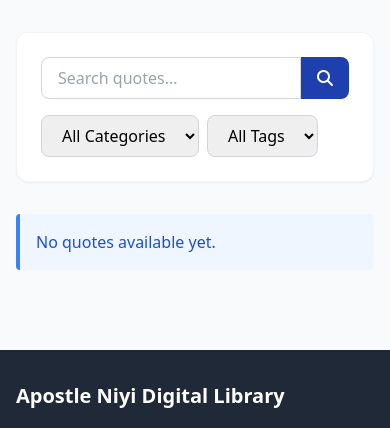
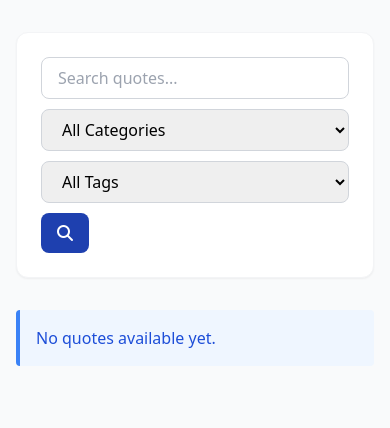
Before and after one commit to JayBeloved/ANDL, a Django app: page /quotes/ in a window 390 px wide. Shown: the part 196-624 px from the top of the page. Run offline with Django 5.2, Linux system fonts and the light colour scheme; data that the repository does not hold is empty; some libraries are stand-ins or nearby versions.

Commit message:
Improves quote search and filtering
Enhances the quote search and filtering functionality on the quotes page.

This commit introduces a more structured search form with dedicated fields for search terms, categories, and tags.
It replaces the previous flexbox layout with a grid layout for improved responsiveness and organization.
The category and tag filters now submit the form directly, streamlining the filtering process.

```diff
--- a/digilib/apps/dashboard/views.py
+++ b/digilib/apps/dashboard/views.py
@@ -16,6 +16,9 @@
 from django.apps import apps
 from django.core.files.storage import FileSystemStorage# digilib/apps/dashboard/views.py
 from django import forms
+from django.conf import settings
+from django.http import FileResponse
+import sqlite3
 
 from django.http import JsonResponse, HttpResponse
 from digilib.apps.core.models import Category, SubCategory
--- a/digilib/templates/core/quotes.html
+++ b/digilib/templates/core/quotes.html
@@ -33,6 +33,34 @@
             grid-template-columns: repeat(auto-fill, minmax(300px, 1fr));
         }
     }
+
+    .search-form {
+        display: grid;
+        grid-template-columns: 2fr 1.25fr 1.25fr 0.5fr;
+        gap: 10px;
+        align-items: center;
+    }
+
+    .search-form .form-group {
+        flex: 1 1 100%;
+        max-width: 100%;
+    }
+
+    .search-form .form-group input,
+    .search-form .form-group select {
+        width: 100%;
+    }
+
+    .search-form .form-group button {
+        flex: auto 0 0;
+        max-width: 100px;
+    }
+
+    @media (max-width: 767px) {
+        .search-form {
+            grid-template-columns: 1fr;
+        }
+    }
 </style>
 {% endblock %}
 
@@ -46,32 +74,32 @@
 
     <!-- Search and Filter -->
     <div class="bg-white rounded-xl shadow-sm border border-gray-100 p-6 mb-8">
-        <div class="flex flex-col md:flex-row md:items-center md:justify-between gap-4">
-            <div class="w-full md:w-1/2">
-                <form method="get" action="" class="flex">
-                    <input type="text" name="search" placeholder="Search quotes..." value="{{ request.GET.search }}" class="w-full px-4 py-2 border border-gray-300 rounded-l-lg focus:outline-none focus:ring-primary focus:border-primary">
-                    <button type="submit" class="px-4 py-2 bg-primary text-white font-medium rounded-r-lg hover:bg-primary-dark transition duration-300">
-                        <i class="fas fa-search"></i>
-                    </button>
-                </form>
+        <form method="get" action="" class="search-form">
+            <div class="form-group">
+                <input type="text" name="search" placeholder="Search quotes..." value="{{ request.GET.search }}" class="w-full px-4 py-2 border border-gray-300 rounded-lg focus:outline-none focus:ring-primary focus:border-primary">
             </div>
-
-            <div class="w-full md:w-1/2 flex flex-wrap gap-2">
-                <select id="category-filter" class="px-4 py-2 border border-gray-300 rounded-lg focus:outline-none focus:ring-primary focus:border-primary">
+            <div class="form-group">
+                <select id="category-filter" name="category" class="px-4 py-2 border border-gray-300 rounded-lg focus:outline-none focus:ring-primary focus:border-primary">
                     <option value="">All Categories</option>
                     {% for category in quote_categories %}
                     <option value="{{ category.slug }}" {% if request.GET.category == category.slug %}selected{% endif %}>{{ category.name }}</option>
                     {% endfor %}
                 </select>
-
-                <select id="tag-filter" class="px-4 py-2 border border-gray-300 rounded-lg focus:outline-none focus:ring-primary focus:border-primary">
+            </div>
+            <div class="form-group">
+                <select id="tag-filter" name="tag" class="px-4 py-2 border border-gray-300 rounded-lg focus:outline-none focus:ring-primary focus:border-primary">
                     <option value="">All Tags</option>
                     {% for tag in tags %}
                     <option value="{{ tag.slug }}" {% if request.GET.tag == tag.slug %}selected{% endif %}>{{ tag.name }}</option>
                     {% endfor %}
                 </select>
             </div>
+            <div class="form-group">
+                <button type="submit" class="px-4 py-2 bg-primary text-white font-medium rounded-lg hover:bg-primary-dark transition duration-300">
+                    <i class="fas fa-search"></i>
+                </button>
             </div>
+        </form>
     </div>
 
     <!-- Quotes Grid (Pinterest Style) -->
@@ -149,21 +177,16 @@
     document.addEventListener('DOMContentLoaded', function() {
         const categoryFilter = document.getElementById('category-filter');
         const tagFilter = document.getElementById('tag-filter');
+        const searchForm = document.querySelector('form');
 
         // Handle category filter change
         categoryFilter.addEventListener('change', function() {
-            const categorySlug = this.value;
-            window.location.href = categorySlug ?
-                `?category=${categorySlug}{% if request.GET.search %}&search={{ request.GET.search }}{% endif %}` :
-                `?{% if request.GET.search %}search={{ request.GET.search }}{% endif %}`;
+            searchForm.submit();
         });
 
         // Handle tag filter change
         tagFilter.addEventListener('change', function() {
-            const tagSlug = this.value;
-            window.location.href = tagSlug ?
-                `?tag=${tagSlug}{% if request.GET.search %}&search={{ request.GET.search }}{% endif %}{% if request.GET.category %}&category={{ request.GET.category }}{% endif %}` :
-                `?{% if request.GET.search %}search={{ request.GET.search }}{% endif %}{% if request.GET.category %}&category={{ request.GET.category }}{% endif %}`;
+            searchForm.submit();
         });
     });
 </script>
```
Lines whose indentation alone changed are shown as unchanged.
